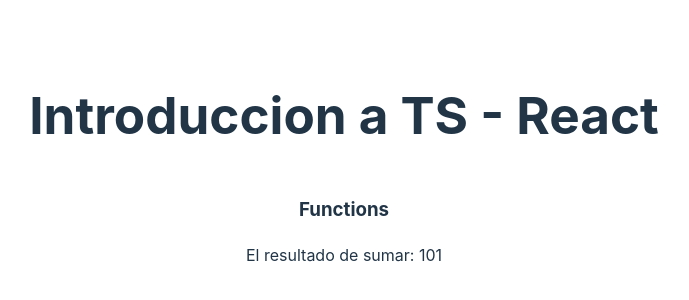
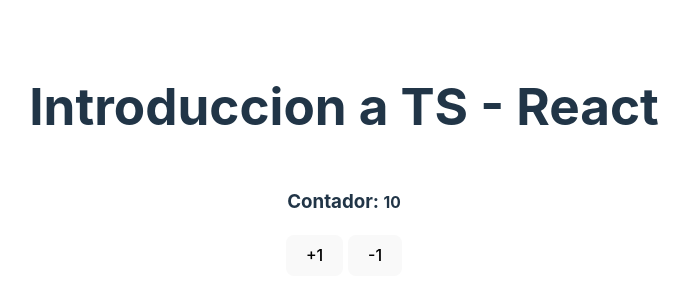
Before and after one commit to hanier10/fundamentos-react, a React (Vite) app: page / in a window 1280 px wide. Shown: the part 240-540 px from the top of the page, without its empty margins (296-985 px from the left). Built offline with nearby package versions, Linux system fonts and the light colour scheme.

Commit message:
using use-state hook

```diff
--- a/src/App.tsx
+++ b/src/App.tsx
@@ -1,13 +1,13 @@
-import { BasicFunctions, BasicTypes, ObjectLiterals } from "./typescript";
+import { Counter } from "./components";
 
 function App() {
   return (
     <main>
       <h1>Introduccion a TS - React </h1>
-
       {/* <BasicTypes />
-      <ObjectLiterals /> */}
-      <BasicFunctions />
+      <ObjectLiterals />
+      <BasicFunctions /> */}
+      <Counter />
     </main>
   );
 }
--- /dev/null
+++ b/src/components/Counter.tsx
@@ -0,0 +1,23 @@
+import { useState } from "react";
+
+export const Counter = () => {
+  const [count, setCount] = useState<number>(10);
+
+  const increaseBy = (value: number) => {
+    setCount(count + value);
+  };
+
+  return (
+    <>
+      <h3>
+        Contador: <small>{count}</small>
+      </h3>
+
+      <div>
+        <button onClick={() => increaseBy(+1)}>+1</button>
+        &nbsp;
+        <button onClick={() => increaseBy(-1)}>-1</button>
+      </div>
+    </>
+  );
+};
--- /dev/null
+++ b/src/components/index.ts
@@ -0,0 +1 @@
+export * from "./Counter";
```
